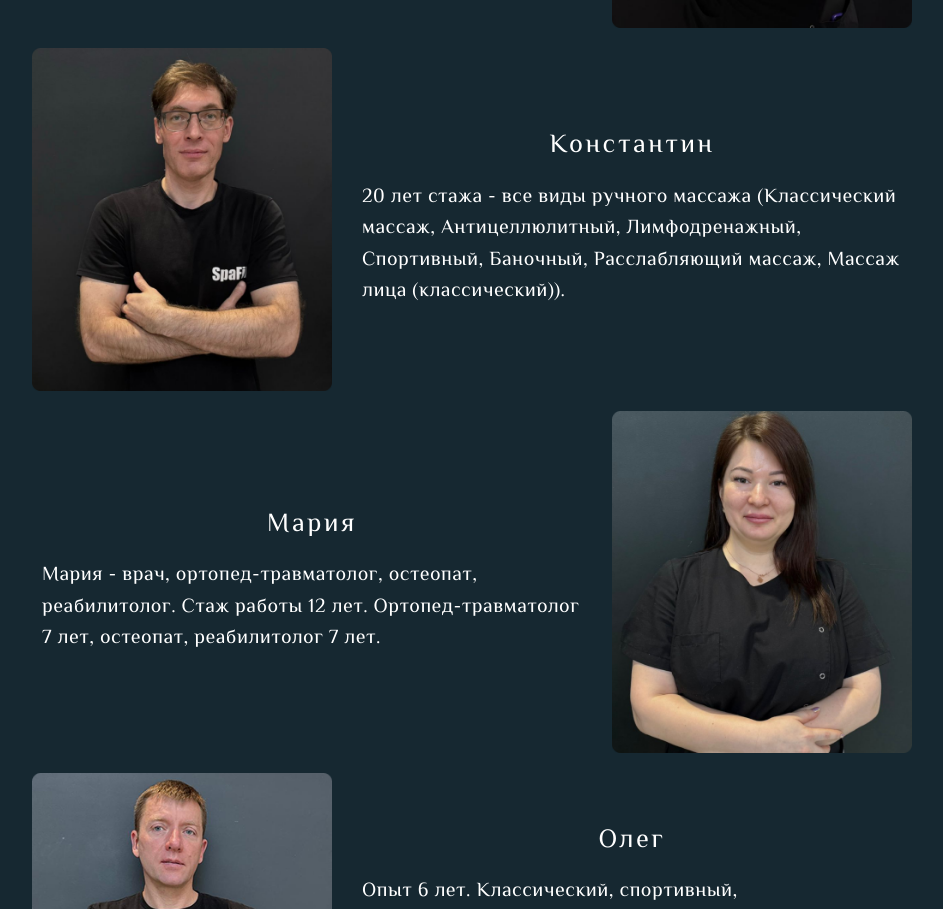
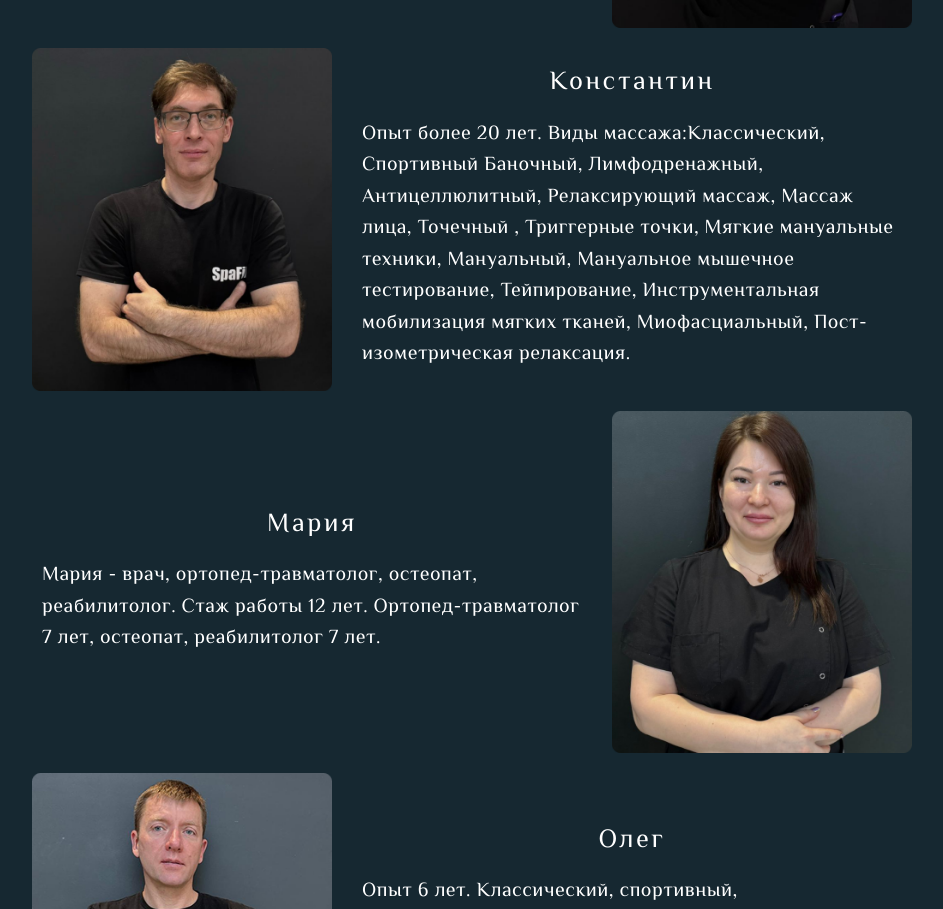
Before and after one commit to DmitryKalashnikov91/spa-fili, a Next.js app: page / in a window 1280 px wide. Shown: the part 3172-4081 px from the top of the page, without its empty margins (168-1111 px from the left). Built offline with nearby package versions, Linux system fonts and the light colour scheme.

Commit message:
change masters

```diff
--- a/src/components/specialists/SpecJson.js
+++ b/src/components/specialists/SpecJson.js
@@ -18,7 +18,7 @@ export const SpecJSON = [
 		name: 'Константин',
 		urlImg: konst,
 		content:
-			'20 лет стажа - все виды ручного массажа (Классический массаж,  Антицеллюлитный, Лимфодренажный, Спортивный, Баночный, Расслабляющий массаж, Массаж лица (классический)).',
+			'Опыт более 20 лет. Виды массажа:Классический, Спортивный Баночный, Лимфодренажный, Антицеллюлитный, Релаксирующий массаж, Массаж лица, Точечный , Триггерные точки, Мягкие мануальные техники, Мануальный, Мануальное мышечное тестирование, Тейпирование, Инструментальная мобилизация мягких тканей, Миофасциальный, Пост-изометрическая релаксация.',
 	},
 
 	{
```
